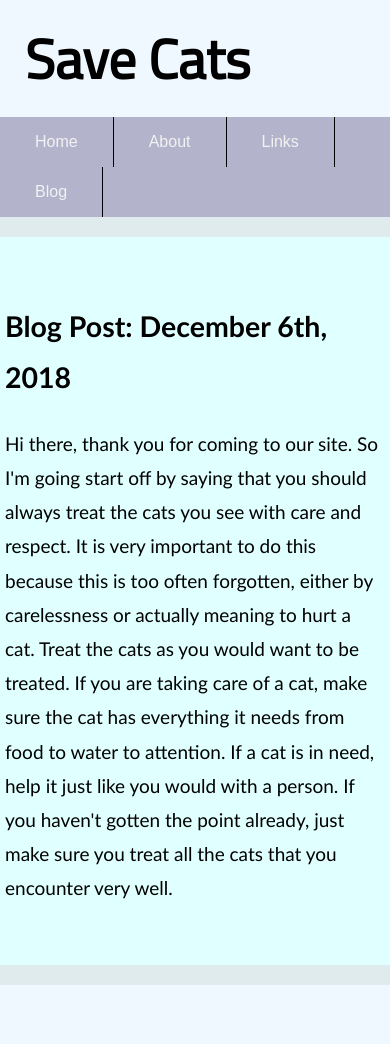
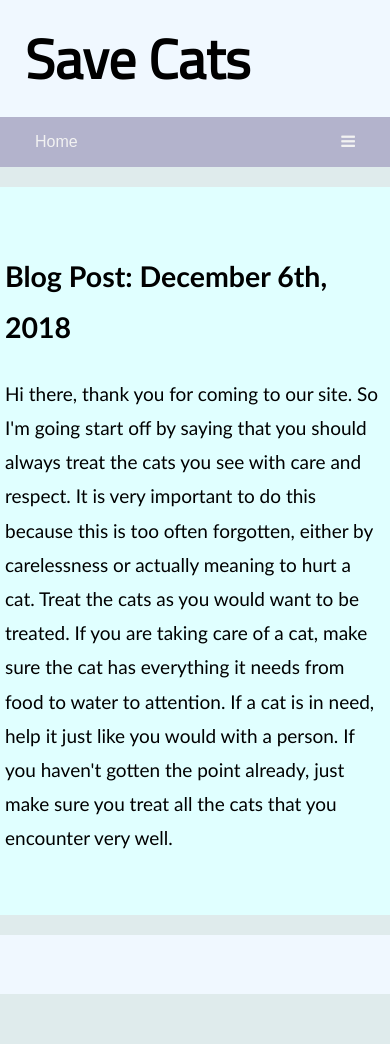
Before and after one commit to Jewel494/Jewel494.github.io, a Jekyll site: the page indexthree.html, which Jekyll copies as it is, in a window 390 px wide. Built offline with Jekyll 4.4.1, drawn with Linux system fonts in a browser that asks for light colours; some web fonts are replaced; after the commit the page ends 994 px from its top, so only the background shows below that.

Commit message:
Update indexthree.html

```diff
--- a/indexthree.html
+++ b/indexthree.html
@@ -5,6 +5,7 @@
 <title>Save Cats</title>
 <link href="https://fonts.googleapis.com/css?family=Titillium+Web:400,400i" rel="stylesheet">
 <link href="https://fonts.googleapis.com/css?family=Andika" rel="stylesheet">
+<link rel="stylesheet" href="https://cdnjs.cloudflare.com/ajax/libs/font-awesome/4.7.0/css/font-awesome.min.css">
 <style>
 * {box-sizing: border-box;
 
@@ -40,6 +41,7 @@
       width: 100%;
       margin: 0;
       transition: background-color 1.0s ease;
+      position: relative;
 
      }
 
@@ -80,6 +82,15 @@
         color: #f2f2f2;
         transition: background-color 1.0s ease;
     }
+
+    .active {
+  background-color: #b3b3cc;
+  color: white;
+}
+
+.topnav .icon {
+  display: none;
+}
     ul {
     list-style-type: none;
     margin: 0;
@@ -170,6 +181,48 @@ img {vertical-align: middle;}
   to {opacity: 1}
 }
 
+@media screen and (max-width: 600px) {
+  .topnav a:not(:first-child) {display: none;}
+  .topnav a.icon {
+    float: right;
+    display: block;
+  }
+}
+
+@media screen and (max-width: 600px) {
+  .topnav.responsive {position: relative;}
+  .topnav.responsive a.icon {
+    position: absolute;
+    right: 0;
+    top: 0;
+  }
+  .topnav.responsive a {
+    float: none;
+    display: block;
+    text-align: left;
+  }
+}
+
+@media screen and (max-width: 600px) {
+  .topnav a:not(:first-child) {display: none;}
+  .topnav a.icon {
+    float: right;
+    display: block;
+  }
+}
+
+@media screen and (max-width: 600px) {
+  .topnav.responsive {position: relative;}
+  .topnav.responsive .icon {
+    position: absolute;
+    right: 0;
+    top: 0;
+  }
+  .topnav.responsive a {
+    float: none;
+    display: block;
+    text-align: left;
+  }
 </style>
  <div class="tophead">
    <h1><a href="index.html">Save Cats</a></h1>
@@ -177,13 +230,17 @@ img {vertical-align: middle;}
 </head>
 <body>
 
-<div class="topnav">
-<ul>
-  <li><a href="index.html">Home</a></li>
-  <li><a href="indexone.html">About</a></li>
-   <li><a href="indextwo.html">Links</a></li>
-   <li><a href="indexthree.html">Blog</a></li>
-    </ul>
+<div class="topnav" id="myTopnav">
+
+  <a href="index.html">Home</a>
+  <a href="indexone.html">About</a>
+   <a href="indextwo.html">Links</a>
+   <a href="indexthree.html">Blog</a>
+
+   <a href="javascript:void(0);" class="icon" onclick="myFunction()">
+    <i class="fa fa-bars"></i>
+  </a>
+
   </div>
   <!--The first block of text -->
  <!--  <div class="firstblock">
```
Also changed, not shown: other parts of indexthree.html (+10 -0 lines).
